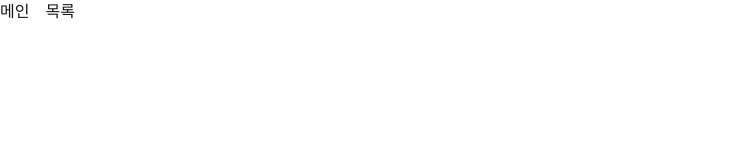
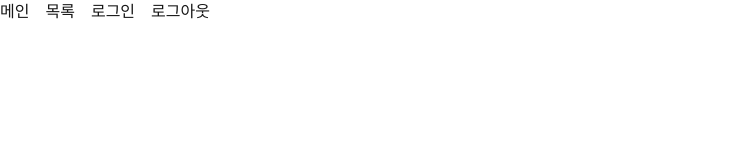
Before and after one commit to sat7312/p-30-260403, a Next.js app in the folder frontend/: page / in a window 1280 px wide. Shown: the top 160 px of the page, without its empty margins (0-738 px from the left). Built offline with nearby package versions, Linux system fonts and the light colour scheme.

Commit message:
20-f,21-f 레이아웃 상단에 로그인,로그아웃 추

```diff
--- /dev/null
+++ b/frontend/src/app/ClientLayout.tsx
@@ -0,0 +1,28 @@
+'use client';
+import Link from "next/link";
+
+export default function ClientLayout({ children }: {
+    children: React.ReactNode;
+}) {
+
+    return (
+        <>
+            <header>
+                <nav className="flex gap-4">
+                    <Link href="/">메인</Link>
+                    <Link href="/posts">목록</Link>
+                    <Link href="/members/login">로그인</Link>
+                    <button className="hover:cursor-pointer"
+                        onClick={() => {
+                            console.log("로그아웃 수행");
+                        }}
+                    >로그아웃</button>
+                </nav>
+            </header>
+            <main className="flex-grow flex flex-col gap-4 justify-center items-center">
+                {children}
+            </main>
+            <footer>푸터</footer>
+        </>
+    )
+}
--- a/frontend/src/app/layout.tsx
+++ b/frontend/src/app/layout.tsx
@@ -2,6 +2,7 @@ import type { Metadata } from "next";
 import { Geist, Geist_Mono } from "next/font/google";
 import "./globals.css";
 import Link from "next/link";
+import ClientLayout from "./ClientLayout";
 
 const geistSans = Geist({
   variable: "--font-geist-sans",
@@ -30,16 +31,7 @@ export default function RootLayout({
         antialiased min-h-screen flex flex-col
         `}
       >
-        <header>
-          <nav className="flex gap-4">
-            <Link href="/">메인</Link>
-            <Link href="/posts">목록</Link>
-          </nav>
-        </header>
-        <main className="flex-grow flex flex-col gap-4 justify-center items-center">
-          {children}
-        </main>
-        <footer>푸터</footer>
+        <ClientLayout>{children}</ClientLayout>
       </body>
     </html>
   );
```
